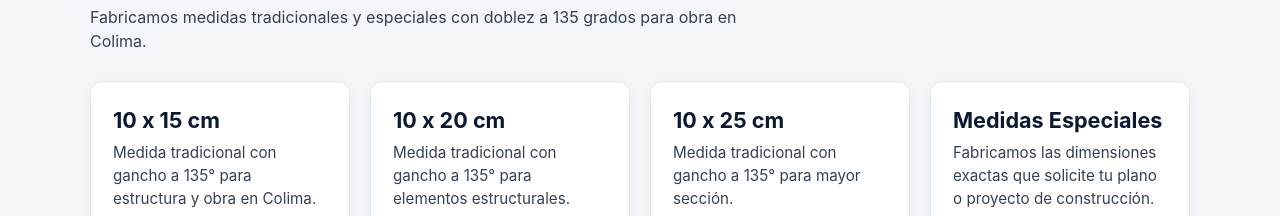
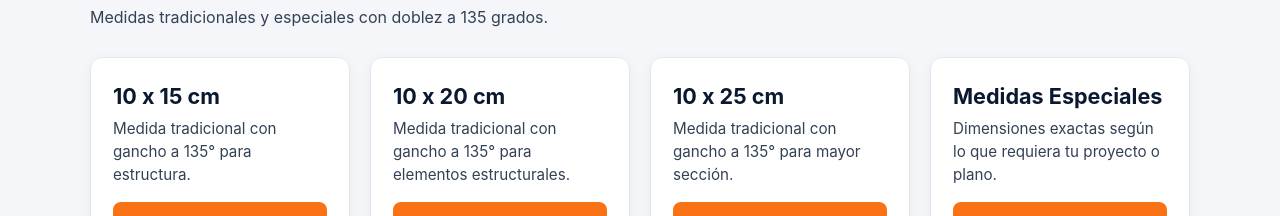
Before and after one commit to estribos/estribos-colima, a plain HTML site: page index.html in a window 1280 px wide. Shown: the part 736-952 px from the top of the page. Drawn offline with Linux system fonts and the light colour scheme.

Commit message:
Update index.html

```diff
--- a/index.html
+++ b/index.html
@@ -480,14 +480,14 @@
   <section id="medidas">
     <div class="section-header">
       <h2>Medidas y Suministro</h2>
-      <p>Fabricamos medidas tradicionales y especiales con doblez a 135 grados para obra en Colima.</p>
+      <p>Medidas tradicionales y especiales con doblez a 135 grados.</p>
     </div>
 
     <div class="cards-grid">
       <div class="card">
         <div>
           <h3>10 x 15 cm</h3>
-          <p>Medida tradicional con gancho a 135° para estructura y obra en Colima.</p>
+          <p>Medida tradicional con gancho a 135° para estructura.</p>
         </div>
         <a class="btn-wa" href="https://wa.me/523121171958?text=Hola%2C%20quiero%20cotizar%20estribos%2010x15%20cm%20a%20135%C2%B0." target="_blank" rel="noopener noreferrer">
           Cotizar 10x15
@@ -517,7 +517,7 @@
       <div class="card">
         <div>
           <h3>Medidas Especiales</h3>
-          <p>Fabricamos las dimensiones exactas que solicite tu plano o proyecto de construcción.</p>
+          <p>Dimensiones exactas según lo que requiera tu proyecto o plano.</p>
         </div>
         <a class="btn-wa" href="https://wa.me/523121171958?text=Hola%2C%20necesito%20cotizar%20estribos%20de%20alambr%C3%B3n%20en%20medida%20especial%20a%20135%C2%B0." target="_blank" rel="noopener noreferrer">
           Cotizar a Medida
```
